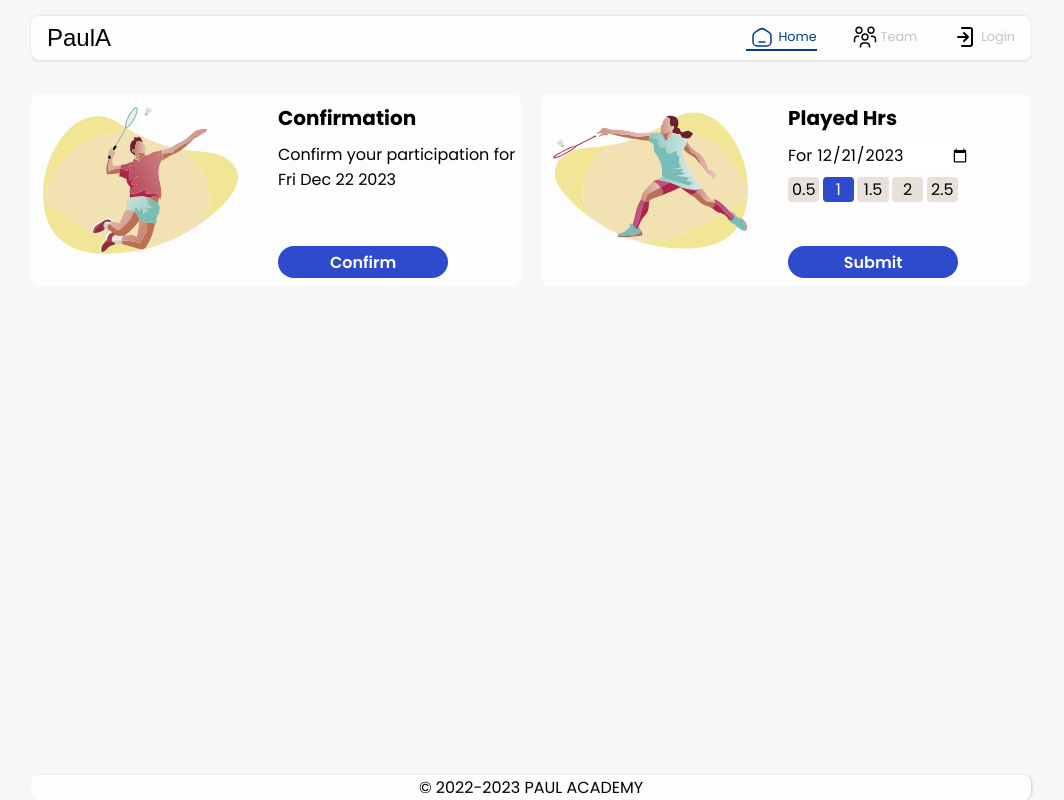
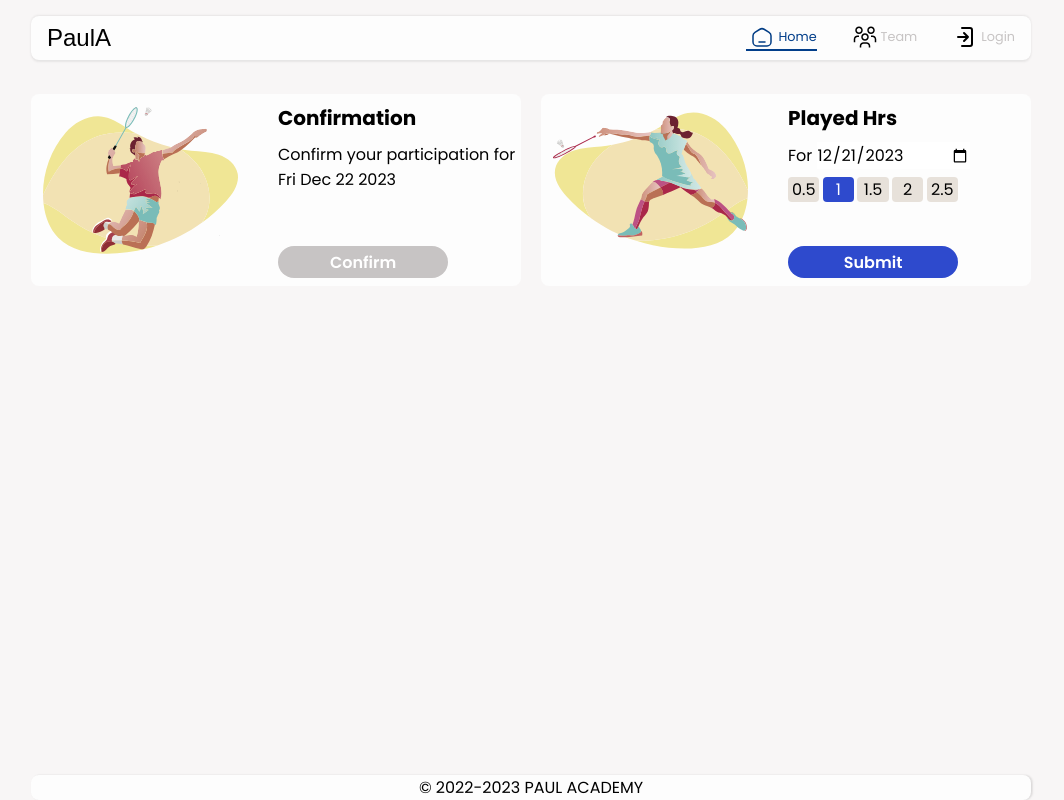
Before and after one commit to moyscode/playzone, a Next.js app: page / in a window 1280 px wide. Shown: the whole page, without its empty margins (109-1173 px from the left). Built offline with nearby package versions, Linux system fonts and the light colour scheme; a web font is replaced by a local one.

Commit message:
confirm button update

```diff
--- a/src/pages/Home.module.css
+++ b/src/pages/Home.module.css
@@ -100,8 +100,14 @@
   background: var(--blue5);
 }
 
-.main .confirm .section .disabled {
-  cursor: auto;
+.main .confirm .confirm-text .disabled {
+  cursor: default;
+  background: var(--lighter-grey);
+}
+.main .confirm .confirm-text .disabled:hover,
+.main .confirm .confirm-text .disabled:focus-visible {
+  cursor: default;
+  background: var(--lighter-grey);
 }
 
 @media screen and (max-width: 500px) {
--- a/src/pages/index.tsx
+++ b/src/pages/index.tsx
@@ -22,7 +22,7 @@ export default function Home() {
   let tomorrowsDate = getNextWorkDay(new Date());
 
   const currentTime = todaysDate.toLocaleTimeString('en-IN', { hour12: false });
-  const isBeforeDeadline = +currentTime.substring(0, 2) > 17;
+  const isAfterDeadline = +currentTime.substring(0, 2) > 17;
 
   const hrsList = [0.5, 1.0, 1.5, 2.0, 2.5];
 
@@ -47,7 +47,7 @@ export default function Home() {
   };
 
   const confirmButtonTextFunction = () => {
-    if (isBeforeDeadline) {
+    if (isAfterDeadline) {
       return 'Deadline over';
     } else if (confirmation === false) {
       return 'Confirm';
@@ -77,7 +77,7 @@ export default function Home() {
               {`Confirm your participation for ${tomorrowsDate.toDateString()}`}
             </p>
             <button
-              disabled={isBeforeDeadline}
+              disabled={isAfterDeadline}
               className={`${styles['confirm-button']} ${styles.disabled}`}
               onClick={handleClick}
             >
```
